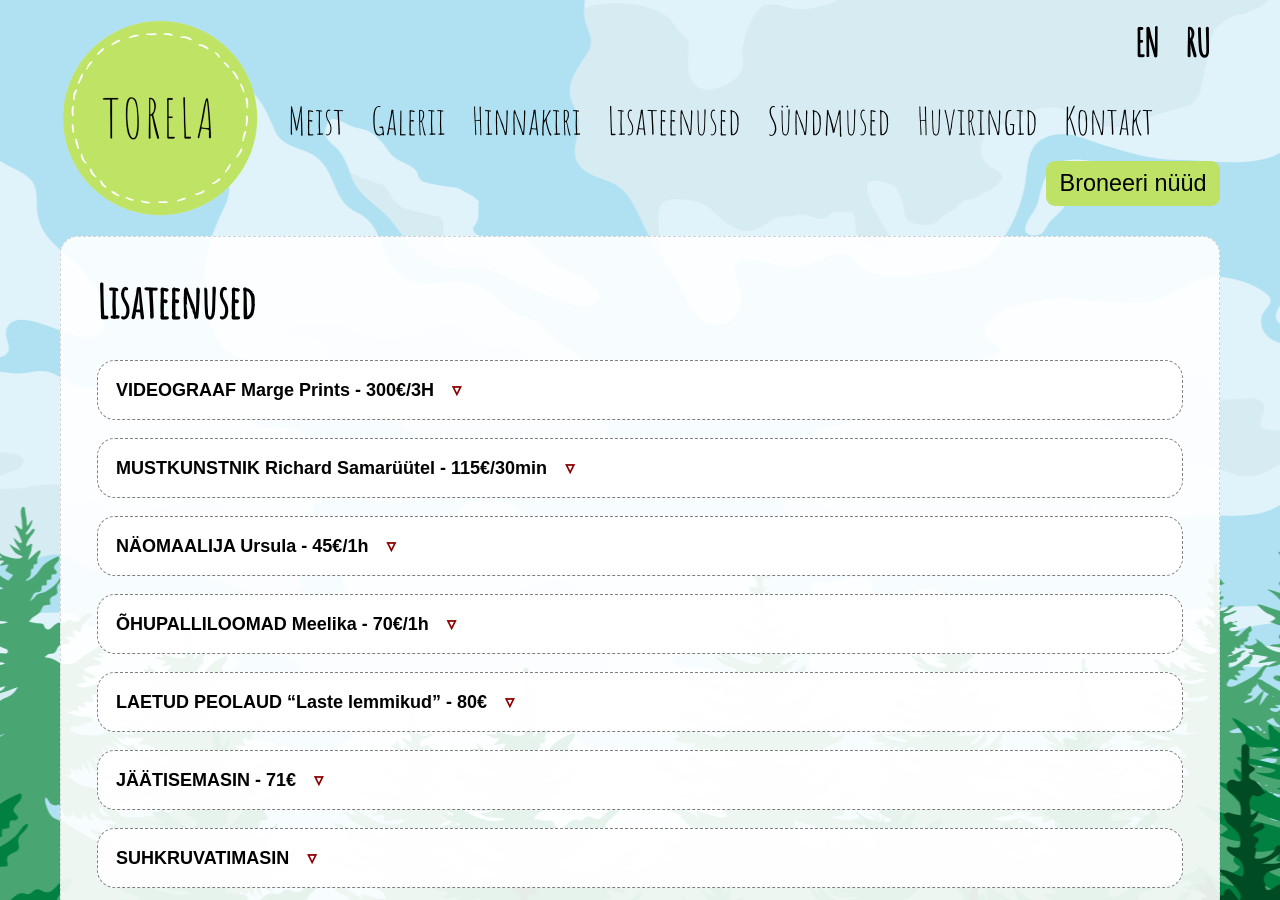
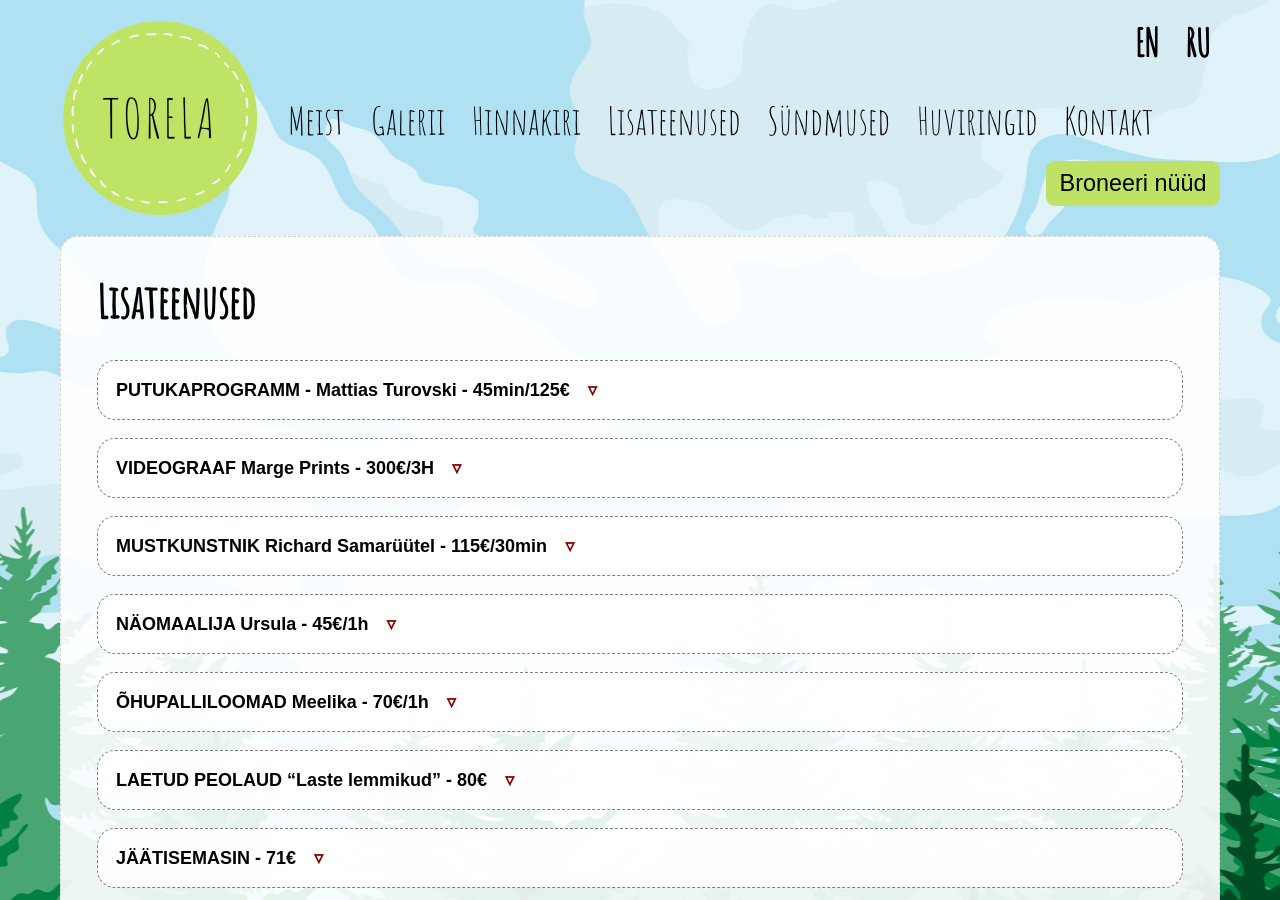
Before and after one commit to mypsik/torela, a Jekyll site: the page built from lisateenused/index.md, in a window 1280 px wide and 900 px high. Built offline with Jekyll 4.4.1, drawn with Linux system fonts in a browser that asks for light colours; some of the changed lines change nothing that is shown.

Commit message:
Putukaprogramm

```diff
--- a/lisateenused/index.md
+++ b/lisateenused/index.md
@@ -6,6 +6,14 @@
 en: /en/services/
 ru: /ru/services/
 ---
+PUTUKAPROGRAMM - Mattias Turovski - 45min/125€
+: Põneva ja erilise programmi raames tutvustatakse nelja erinevat looma - hiidtigu, prussakat, raagritsikat ning
+  hiidtuhatjalaga.
+
+  Esitlusel vaadatakse nende pilte, elupaiku ja tutvustatakse ökoloogiat. Lapsed saavad tutvuda loomadega  vahetult - **loomad liiguvad käest kätte**!
+
+  Programm loob eeldused selgrootute loomadega iseseisvaks tutvumiseks, suhtlemiseks ja käsitlemiseks, märksõnadega austus ja   hool.
+
 
 VIDEOGRAAF Marge Prints - 300€/3H
 
@@ -17,14 +25,12 @@
 
   Peokülalised saavad filmi vaadata privaatselt lingilt internetis.
 
-  [www.kuulidmuuvid.ee](http://www.kuulidmuuvid.ee){:target="_blank"}
+  [www.kuulidmuuvid.ee](http://www.kuulidmuuvid.ee)
 
 
 MUSTKUNSTNIK  Richard Samarüütel - 115€/30min
 
-: Lisainfo [mustkunstniku Facebooki lehel](https://www.facebook.com/richard.samaruutel/){:target="_blank"}
-
-  <img alt="Richard Samarüütel" src="https://scontent.fhen1-1.fna.fbcdn.net/v/t31.0-8/1074322_1666600350072259_767373963240585599_o.jpg?_nc_cat=108&_nc_ht=scontent.fhen1-1.fna&oh=c5834b8b9cbd9af2486e27abe8b0f4d8&oe=5D3815A8" width="350">
+: [Facebooki leht](https://www.facebook.com/richard.samaruutel/)
 
 
 NÄOMAALIJA Ursula - 45€/1h
@@ -38,7 +44,7 @@
   3. suuri ja keerukamaid 5-7 nägu tunnis
 
   Glittertätoveeringud on lisaks 45€ tunnis ja kuni 12 last.
-  Ursula teiste töödega saab tutvuda: [http://uula.ee/naomaalingud](http://uula.ee/naomaalingud){:target="_blank"}
+  Ursula teiste töödega saab tutvuda: [http://uula.ee/naomaalingud](http://uula.ee/naomaalingud)
 
 
 ÕHUPALLILOOMAD Meelika - 70€/1h
```
